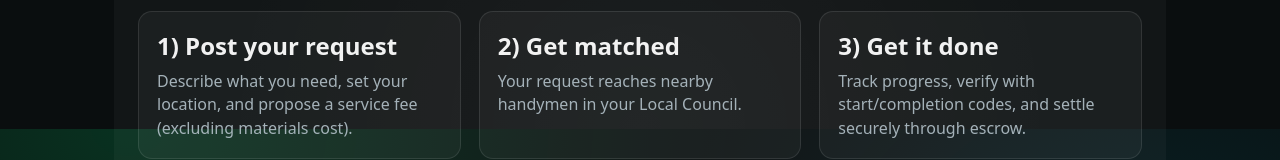
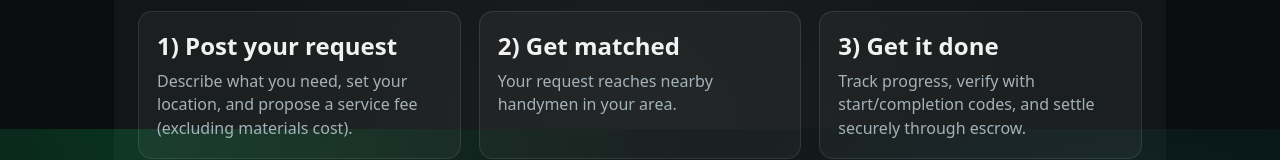
Before and after one commit to nicoflagos/handyman, a React (Vite) app in the folder client/: page / in a window 1280 px wide. Shown: the part 671-831 px from the top of the page. Built offline with nearby package versions, Linux system fonts and the light colour scheme; no server answers.

Commit message:
edited location: .git/COMMIT_EDITMSG

```diff
--- a/client/src/Home.tsx
+++ b/client/src/Home.tsx
@@ -104,7 +104,7 @@
             <div className="landingCard">
               <h4 style={{ marginBottom: 8 }}>2) Get matched</h4>
               <p className="muted" style={{ margin: 0 }}>
-                Your request reaches nearby handymen in your Local Council.
+                Your request reaches nearby handymen in your area.
               </p>
             </div>
             <div className="landingCard">
```
